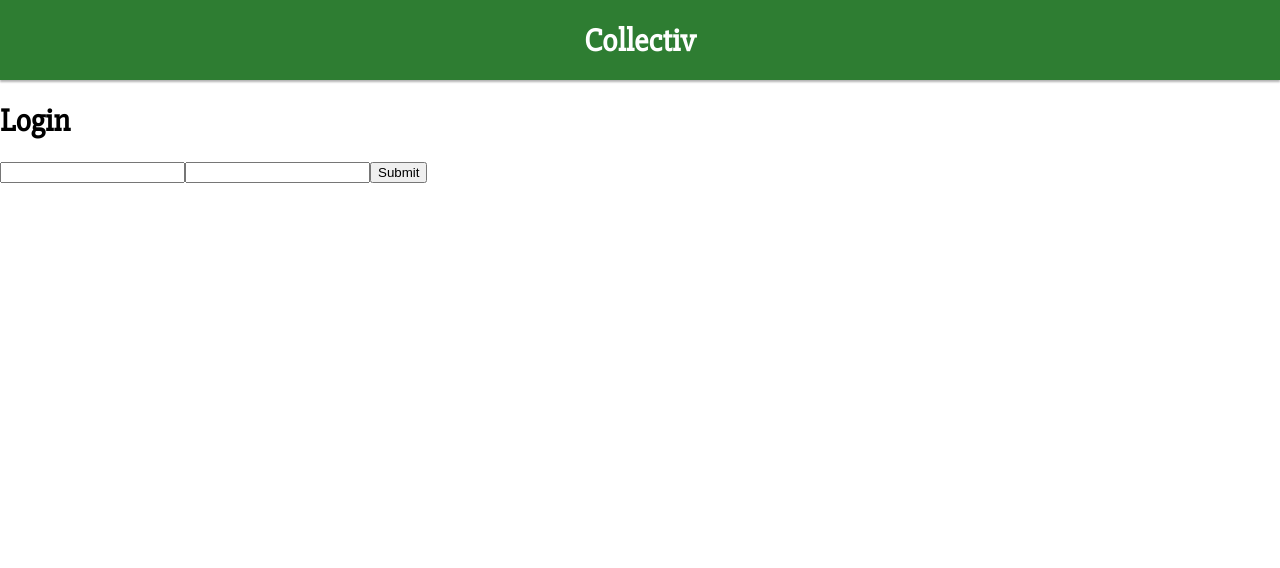
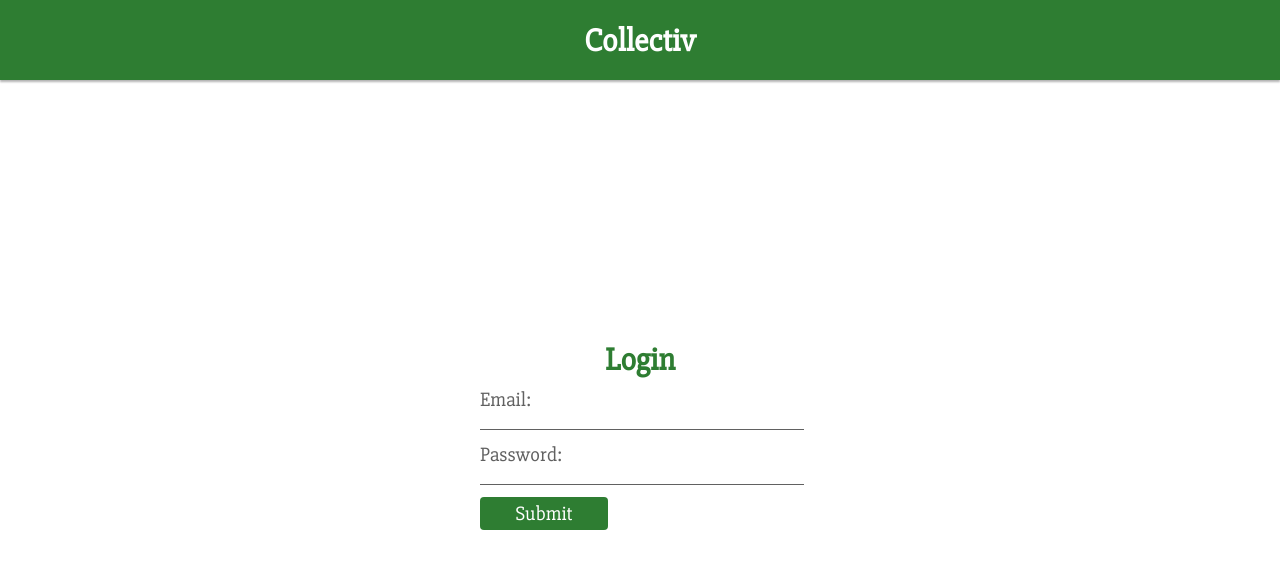
Before and after one commit to schainic/collectiv, a React app in the folder frontend/: page /login in a window 1280 px wide. Built offline with nearby package versions, Linux system fonts and the light colour scheme.

Commit message:
login page style

```diff
--- a/frontend/dev/containers/LoginPage.js
+++ b/frontend/dev/containers/LoginPage.js
@@ -21,6 +21,7 @@ class LoginPage extends React.Component {
 
     handleSubmit(e) {
         e.preventDefault();
+        console.log(this.state.email, this.state.pass);
         // Dispatch action?
     }
 
@@ -29,8 +30,14 @@ class LoginPage extends React.Component {
             <div className="body-content">
                 <form className="login-form" onSubmit={this.handleSubmit}>
                     <h1>Login</h1>
-                    <input type="text" value={this.state.email} onChange={this.handleChangeEmail}/>
-                    <input type="password" value={this.state.pass} onChange={this.handleChangePass}/>
+                    <div className="input-section">
+                        <label htmlFor="email">Email:</label>
+                        <input id="email" type="text" value={this.state.email} onChange={this.handleChangeEmail}/>
+                    </div>
+                    <div className="input-section">
+                        <label htmlFor="pass">Password:</label>
+                        <input id="pass" type="password" value={this.state.pass} onChange={this.handleChangePass}/>
+                    </div>
                     <input type="submit"/>
                 </form>
             </div>
--- a/frontend/dev/index.js
+++ b/frontend/dev/index.js
@@ -16,7 +16,7 @@ class App extends React.Component {
             <div>
                 <Header/>
                 <Route exact path="/" render={() =>
-                    <Link to="/background/">Background</Link>
+                    <Link to="/login/">login</Link>
                 } />
                 <Route exact path="/login/" component={LoginPage} />
             </div>
--- a/frontend/dev/scss/style.scss
+++ b/frontend/dev/scss/style.scss
@@ -1,6 +1,8 @@
 @import url('https://fonts.googleapis.com/css?family=Slabo+27px');
 
 $green: #2E7D32;
+$green-hover: lighten($green, 20%);
+$gray: #616161;
 $white: #fff;
 $shadow: rgba(#000, 0.3);
 
@@ -18,3 +20,55 @@ div.header {
     background: $green;
     box-shadow: 0px 2px 2px $shadow;
 }
+
+.login-form {
+    width: 320px;
+    height: 480px;
+    margin: 30vh auto 0;
+    padding: 12px;
+    h1 {
+        color: $green;
+        text-align: center;
+        padding: 8px 0px;
+        margin: 0;
+    }
+}
+
+form {
+    label {
+        color: $gray;
+        font-size: 20px;
+        display: block;
+    }
+    input[type="text"], input[type="password"] {
+        border: none;
+        display: block;
+        width: 100%;
+        border-bottom: 1px solid $gray;
+        margin-bottom: 12px;
+        &:focus {
+            border-bottom: 2px solid $green;
+            margin-bottom: 11px;
+            outline: none;
+        }
+    }
+}
+
+button, input[type="submit"] {
+    cursor: pointer;
+    font-family: inherit;
+    font-size: 20px;
+    border-radius: 4px;
+    border: none;
+    padding: 4px 8px;
+    text-align: center;
+    min-width: 128px;
+    background: $green;
+    color: $white;
+    &:focus {
+        outline: none;
+    }
+    &:hover {
+        background: $green-hover;
+    }
+}
```
Also changed, not shown: frontend/build/css/style.css, 1 other file.
